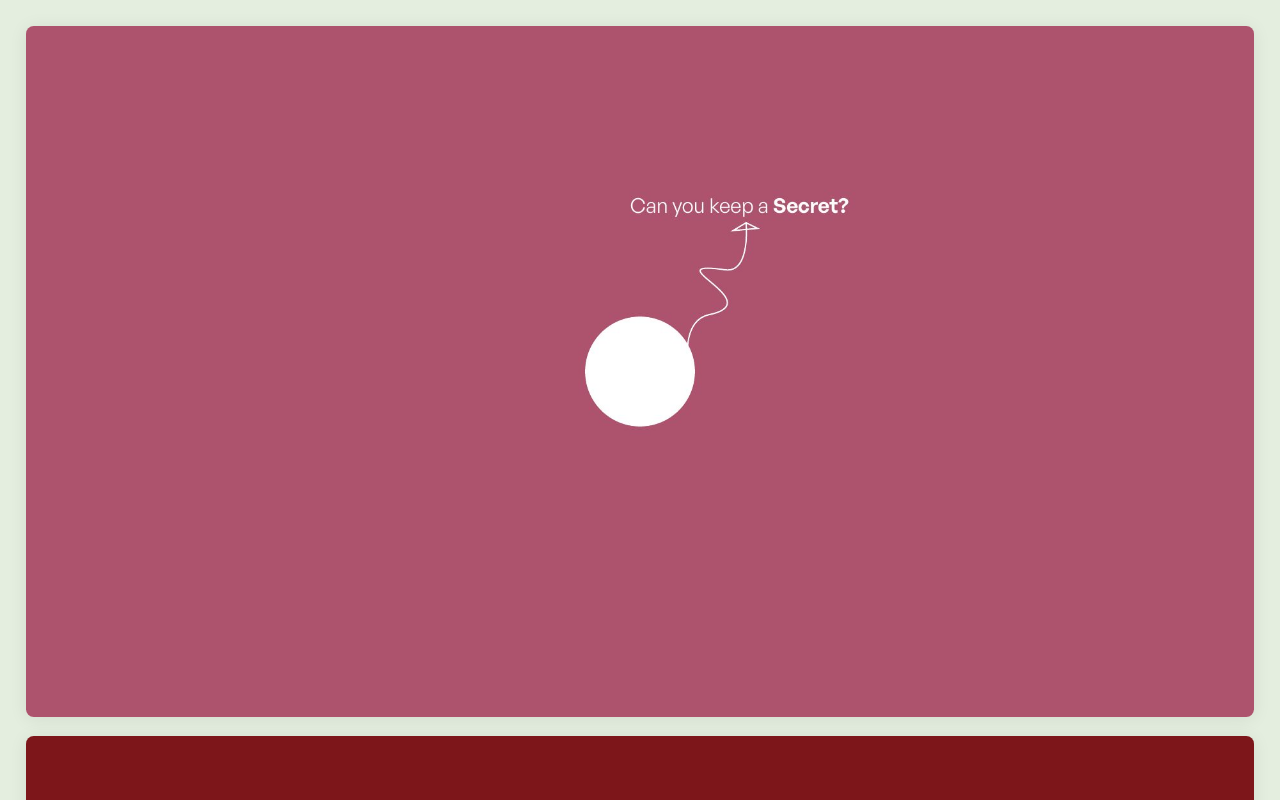
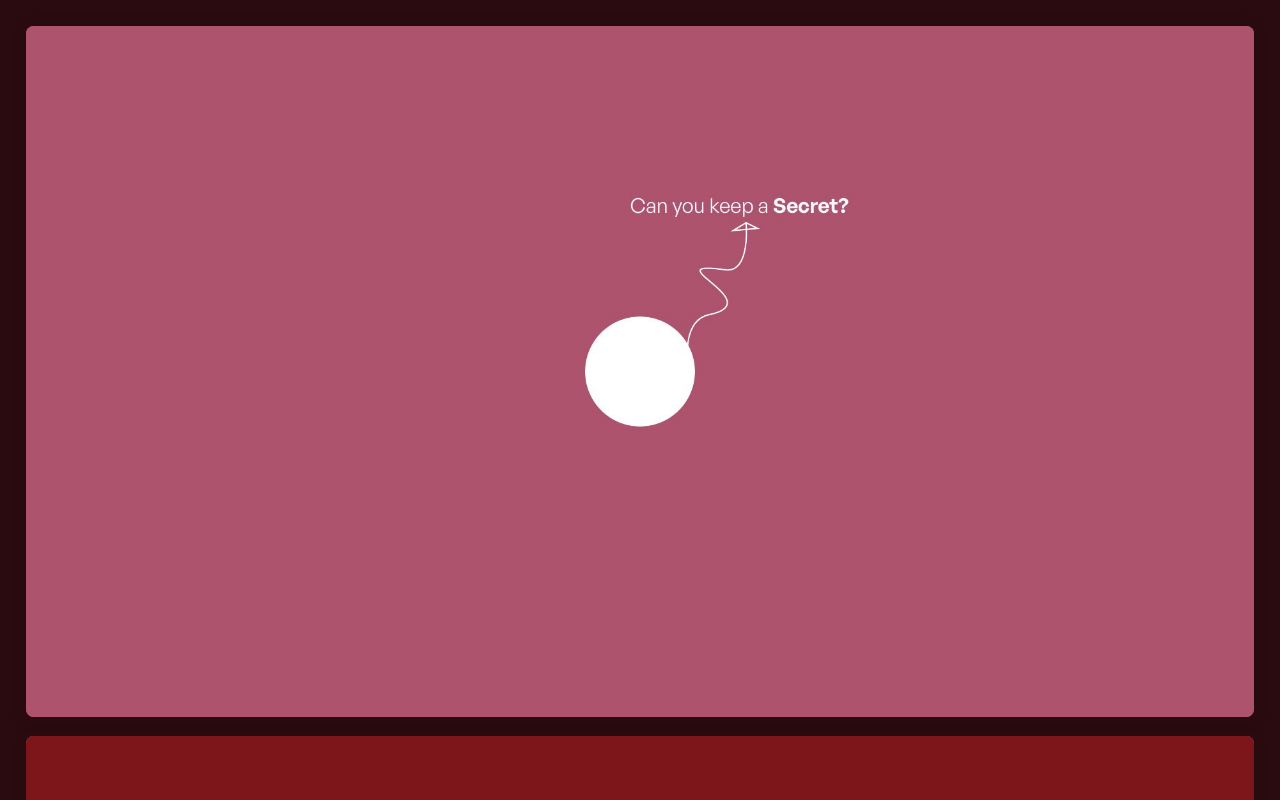
Before and after one commit to Naza-The-Designer/Naza-The-Designer.github.io, a plain HTML site: page index.html in a window 1280 px wide. Shown: the top 800 px of the page. Drawn offline with Linux system fonts and the light colour scheme.

Commit message:
Add files via upload

```diff
--- a/index.html
+++ b/index.html
@@ -7,11 +7,11 @@
 <meta property="og:description" content="Brand identity, event branding and visual storytelling.">
 <meta property="og:image" content="p-02.jpg">
 <style>
-:root{color-scheme:light dark;--bg:light-dark(#e4eedf,#0f1f1a);--ink:light-dark(#1a312b,#e4eedf)}
+:root{color-scheme:light dark;--bg:#2a0c10;--ink:#f4e4e7}
 *{box-sizing:border-box}
 body{margin:0;background:var(--bg);color:var(--ink);font:15px/1.5 system-ui,-apple-system,"Segoe UI",sans-serif}
 main{max-width:1600px;margin:0 auto;padding:clamp(8px,2vw,28px);display:grid;gap:clamp(8px,1.5vw,20px)}
-img{display:block;width:100%;height:auto;aspect-ratio:16/9;background:#f1f9ec;border-radius:clamp(4px,.6vw,10px);box-shadow:0 2px 18px rgb(0 0 0/.08)}
+img{display:block;width:100%;height:auto;aspect-ratio:16/9;background:#ad536d;border-radius:clamp(4px,.6vw,10px);box-shadow:0 2px 18px rgb(0 0 0/.08)}
 footer{text-align:center;padding:16px 16px 32px;opacity:.7;font-size:13px}
 </style></head><body>
 <main>
```
